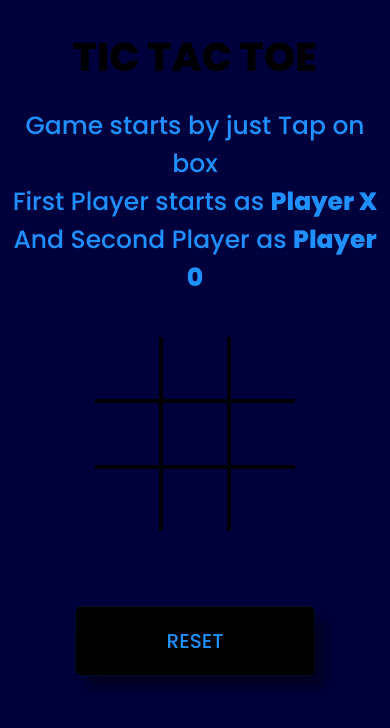
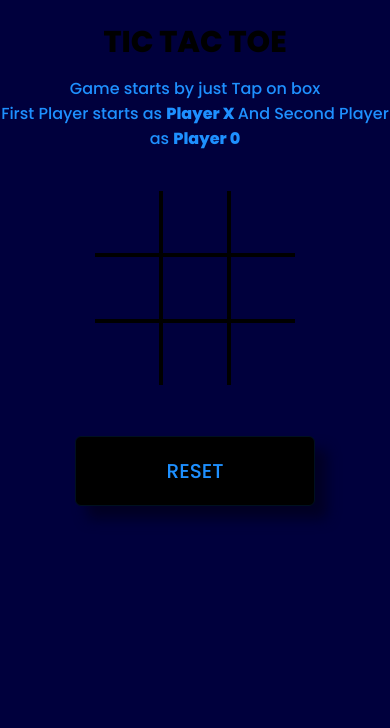
Before and after one commit to NikaBidzo22/ImBack, a plain HTML site: page index.html in a window 390 px wide. Drawn offline with Linux system fonts and the light colour scheme.

Commit message:
Add files via upload

```diff
--- a/style.css
+++ b/style.css
@@ -7,6 +7,7 @@ body {
     justify-content: center;
     font-family: 'Poppins', sans-serif;
     overflow: hidden;
+    margin: 0px;
 }
 
 h1 {
@@ -146,6 +147,14 @@ p {
 }
 
 @media screen and (max-width: 450px) {
+    h1 {
+        font-size: 30px;
+    }
+
+    p {
+        font-size: 16px;
+    }
+
     .cell {
         width: 60px;
         height: 60px;
@@ -153,10 +162,10 @@ p {
 
     #but {
         width: 240px;
+        margin-top: -30px;
     }
 
     body {
         display: block;
-        height: 150vh;
     }
 }
```
